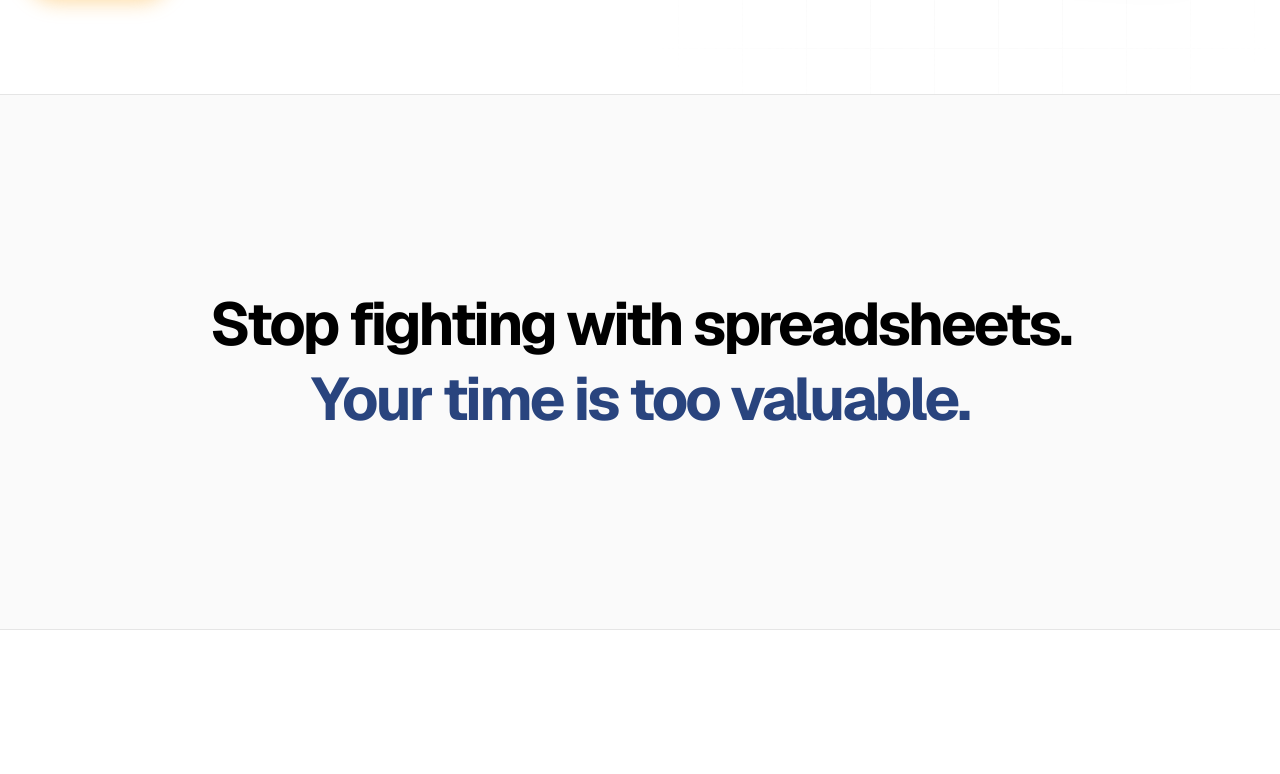
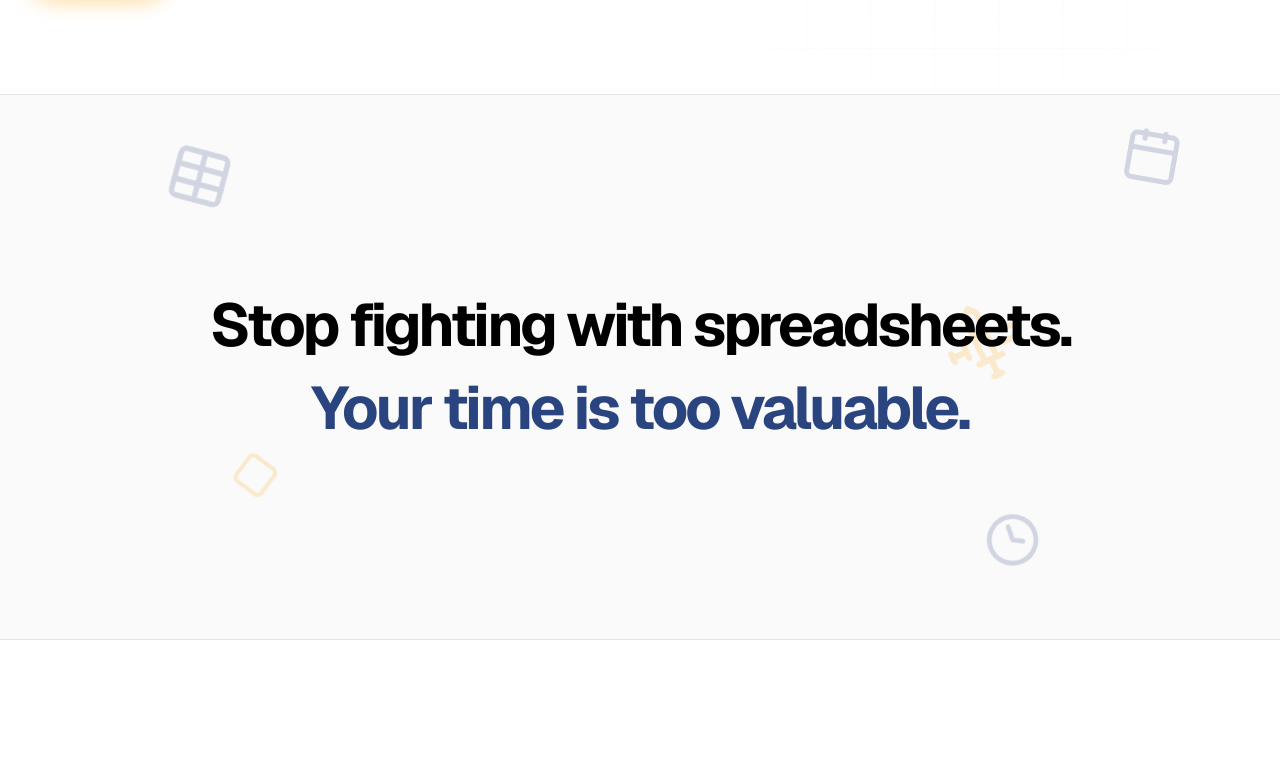
Before and after one commit to vardzz/gridworks, a Next.js app: page / in a window 1280 px wide. Shown: the part 706-1480 px from the top of the page. Built offline with nearby package versions, Linux system fonts and the light colour scheme.

Commit message:
feat: initialize project structure with global theme tokens and landing page scaffold

```diff
--- a/src/app/globals.css
+++ b/src/app/globals.css
@@ -279,3 +279,36 @@
     @apply font-sans;
   }
 }
+
+@layer utilities {
+  @keyframes float {
+    0% { transform: translateY(0px); }
+    50% { transform: translateY(-15px); }
+    100% { transform: translateY(0px); }
+  }
+  .animate-float { animation: float 6s ease-in-out infinite; }
+  .animate-float-delayed { animation: float 6s ease-in-out 3s infinite; }
+  .animate-float-slow { animation: float 8s ease-in-out 1s infinite; }
+
+  @keyframes drift-1 {
+    0% { transform: translate(0, 0) rotate(0deg); }
+    33% { transform: translate(40px, -60px) rotate(15deg); }
+    66% { transform: translate(-30px, 30px) rotate(-10deg); }
+    100% { transform: translate(0, 0) rotate(0deg); }
+  }
+  @keyframes drift-2 {
+    0% { transform: translate(0, 0) rotate(0deg); }
+    33% { transform: translate(-50px, 40px) rotate(-20deg); }
+    66% { transform: translate(30px, -50px) rotate(10deg); }
+    100% { transform: translate(0, 0) rotate(0deg); }
+  }
+  @keyframes drift-3 {
+    0% { transform: translate(0, 0) rotate(0deg); }
+    33% { transform: translate(60px, 50px) rotate(20deg); }
+    66% { transform: translate(-40px, -40px) rotate(-15deg); }
+    100% { transform: translate(0, 0) rotate(0deg); }
+  }
+  .animate-drift-1 { animation: drift-1 20s ease-in-out infinite; }
+  .animate-drift-2 { animation: drift-2 25s ease-in-out infinite; }
+  .animate-drift-3 { animation: drift-3 22s ease-in-out infinite; }
+}
--- a/src/app/page.tsx
+++ b/src/app/page.tsx
@@ -1,5 +1,6 @@
 import Link from "next/link";
 import { THEME_PRESETS } from "@/lib/themes";
+import { ProblemSection } from "@/components/landing/ProblemSection";
 
 export default function LandingPage() {
   const themes = Object.values(THEME_PRESETS);
@@ -98,14 +99,7 @@ export default function LandingPage() {
         </section>
 
         {/* ── The Problem Section: Typographic Tension ──────────────── */}
-        <section className="py-48 px-6 bg-alabaster-grey-900 border-y border-alabaster-grey">
-          <div className="max-w-[1000px] mx-auto text-center">
-            <h2 className="text-4xl md:text-6xl font-bold tracking-tighter text-black leading-tight">
-              Stop fighting with spreadsheets.<br/>
-              <span className="text-prussian-blue-600">Your time is too valuable.</span>
-            </h2>
-          </div>
-        </section>
+        <ProblemSection />
 
         {/* ── Features Section: Sticky-Scroll Editorial ─────────────── */}
         <section id="features" className="relative max-w-[1400px] mx-auto px-6 py-32 md:py-48">
--- /dev/null
+++ b/src/components/landing/ProblemSection.tsx
@@ -0,0 +1,101 @@
+"use client";
+
+import { useEffect, useRef, useState } from "react";
+import { Table, Clock, Swords, Diamond, Calendar } from "lucide-react";
+
+export function ProblemSection() {
+  const [isVisible, setIsVisible] = useState(false);
+  const sectionRef = useRef<HTMLElement>(null);
+  const [text1, setText1] = useState("");
+  const [text2, setText2] = useState("");
+
+  const fullText1 = "Stop fighting with spreadsheets.";
+  const fullText2 = "Your time is too valuable.";
+
+  useEffect(() => {
+    const observer = new IntersectionObserver(
+      ([entry]) => {
+        if (entry.isIntersecting) {
+          setIsVisible(true);
+        }
+      },
+      { threshold: 0.5 }
+    );
+
+    if (sectionRef.current) {
+      observer.observe(sectionRef.current);
+    }
+
+    return () => observer.disconnect();
+  }, []);
+
+  useEffect(() => {
+    if (!isVisible) return;
+
+    let currentIndex1 = 0;
+    let currentIndex2 = 0;
+
+    const typeText = () => {
+      if (currentIndex1 < fullText1.length) {
+        setText1(fullText1.slice(0, currentIndex1 + 1));
+        currentIndex1++;
+        setTimeout(typeText, 35);
+      } else if (currentIndex2 < fullText2.length) {
+        setText2(fullText2.slice(0, currentIndex2 + 1));
+        currentIndex2++;
+        setTimeout(typeText, 35);
+      }
+    };
+
+    setTimeout(typeText, 300); // Small delay before starting
+  }, [isVisible]);
+
+  return (
+    <section
+      ref={sectionRef}
+      className="relative py-48 px-6 bg-alabaster-grey-900 border-y border-alabaster-grey overflow-hidden"
+    >
+      {/* Floating Icons Background */}
+      <div className="absolute inset-0 pointer-events-none opacity-10 md:opacity-20">
+        <div className="absolute top-[20%] left-[10%] animate-drift-1 text-prussian-blue-600">
+          <Table size={64} />
+        </div>
+        <div className="absolute bottom-[20%] right-[15%] animate-drift-2 text-prussian-blue-600">
+          <Clock size={56} />
+        </div>
+        <div className="absolute top-[30%] right-[25%] animate-drift-3 text-[#fca311]">
+          <Swords size={72} />
+        </div>
+        <div className="absolute bottom-[30%] left-[20%] animate-drift-1 text-[#fca311]" style={{ animationDelay: '-5s' }}>
+          <Diamond size={48} />
+        </div>
+        <div className="absolute top-[15%] right-[10%] animate-drift-2 text-prussian-blue-600" style={{ animationDelay: '-10s' }}>
+          <Calendar size={60} />
+        </div>
+      </div>
+
+      <div className="max-w-[1000px] mx-auto text-center relative z-10 min-h-[160px] flex flex-col items-center justify-center">
+        <h2 className="text-4xl md:text-6xl font-bold tracking-tighter text-black leading-tight flex flex-col items-center">
+          <span className="relative">
+            <span className="opacity-0">{fullText1}</span>
+            <span className="absolute top-0 left-0 text-left whitespace-nowrap">
+              {text1}
+              {isVisible && text1.length < fullText1.length && (
+                <span className="inline-block w-[4px] h-[40px] md:h-[60px] bg-[#fca311] ml-1 animate-pulse align-middle -mt-2 md:-mt-4"></span>
+              )}
+            </span>
+          </span>
+          <span className="relative text-prussian-blue-600 mt-2">
+            <span className="opacity-0">{fullText2}</span>
+            <span className="absolute top-0 left-0 text-left whitespace-nowrap text-prussian-blue-600">
+              {text2}
+              {isVisible && text1.length === fullText1.length && text2.length < fullText2.length && (
+                <span className="inline-block w-[4px] h-[40px] md:h-[60px] bg-[#fca311] ml-1 animate-pulse align-middle -mt-2 md:-mt-4"></span>
+              )}
+            </span>
+          </span>
+        </h2>
+      </div>
+    </section>
+  );
+}
```
